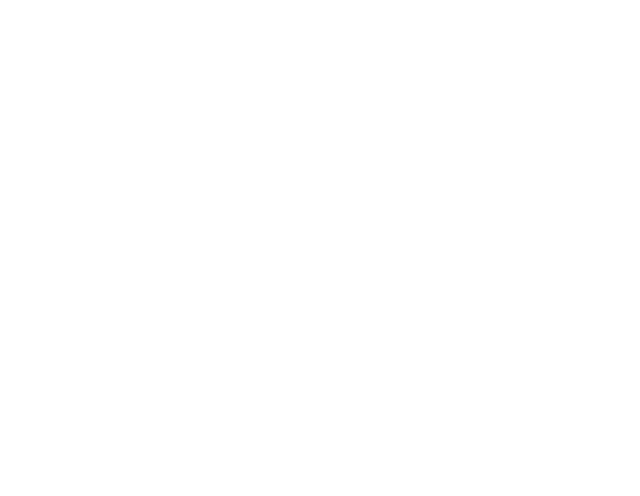
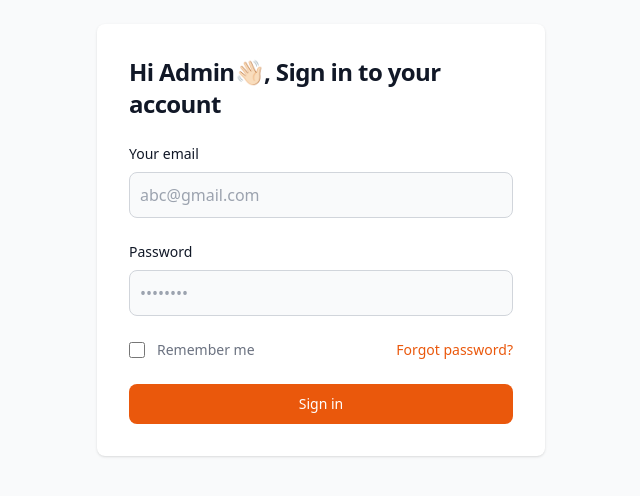
Before and after one commit to aayushhh44/new-portfolio, a React (Vite) app: page /admin in a window 1280 px wide. Before the commit this address had no page. Shown: the part 160-656 px from the top of the page, without its empty margins (319-959 px from the left). Built offline with nearby package versions, Linux system fonts and the light colour scheme; a web font is replaced by a local one.

Commit message:
remove: linkedin

```diff
--- a/package.json
+++ b/package.json
@@ -14,6 +14,7 @@
     "react": "^18.3.1",
     "react-dom": "^18.3.1",
     "react-icons": "^5.3.0",
+    "react-quill": "^2.0.0",
     "react-router-dom": "^6.26.2",
     "react-scroll": "^1.9.0",
     "router": "^1.3.8"
--- a/src/App.jsx
+++ b/src/App.jsx
@@ -5,6 +5,8 @@ import FirstPage from "./pages/FirstPage";
 import { Routes, Route } from "react-router-dom";
 import BlogPost1 from "./pages/components/BlogPost1";
 import Index from "./pages/components/Index";
+import AdminLogin from "./pages/blogs/AdminLogin";
+import BlogWrite from "./pages/blogs/BlogWrite";
 // import BlogPost from './pages/components/BlogPost1'
 
 const App = () => {
@@ -15,6 +17,8 @@ const App = () => {
         <Route path="/" element={<FirstPage />} />
         <Route path="/blog" element={<Index />} />
         <Route path="/blog/:id" element={<BlogPost1 />} />
+        <Route path="/admin" element={<AdminLogin/>} />
+        <Route path="/blog-write" element={<BlogWrite/>}/>
       </Routes>
     </div>
   );
--- a/src/components/ContactMe.jsx
+++ b/src/components/ContactMe.jsx
@@ -10,7 +10,7 @@ const ContactMe = () => {
           </h1>
 
           <div className="flex justify-center mt-12 gap-24">
-            <a target="_blank" href="https://www.linkedin.com/in/aayush-poudel-915007223/">
+            <a target="_blank" href="/">
 
               <img src="/linkedin.svg" alt="Linkedin" />
             </a>
--- a/src/components/Topbar.jsx
+++ b/src/components/Topbar.jsx
@@ -5,7 +5,6 @@ const Topbar = () => {
     <div className="p-8">
       <div className="flex justify-between">
         <h1 className="font-manrope text-2xl font-extrabold">aayush.</h1>
-
         <div>
           <p className="text-lg font-manrope">
             <span className="underline underline-offset-4">aa</span>ymongush
--- /dev/null
+++ b/src/pages/blogs/AdminLogin.jsx
@@ -0,0 +1,97 @@
+import React from "react";
+import { useNavigate } from "react-router-dom";
+
+
+const AdminLogin = () => {
+    const navigate = useNavigate();
+
+
+  return (
+    <div>
+      <div>
+        <section class="bg-gray-50">
+          {/* <h1>Login as Admin</h1> */}
+
+          <div class="flex flex-col items-center justify-center px-6 py-8 mx-auto md:h-screen lg:py-0">
+            <div class="w-full bg-white rounded-lg shadow dark:border md:mt-0 sm:max-w-md xl:p-0 ">
+              <div class="p-6 space-y-4 md:space-y-6 sm:p-8">
+                <h1 class="text-xl font-bold leading-tight tracking-tight text-gray-900 md:text-2xl">
+                  Hi Admin👋🏻, Sign in to your account
+                </h1>
+                <form class="space-y-4 md:space-y-6" action="#">
+                  <div>
+                    <label
+                      for="email"
+                      class="block mb-2 text-sm font-medium text-gray-900"
+                    >
+                      Your email
+                    </label>
+                    <input
+                      type="email"
+                      name="email"
+                      id="email"
+                      class="bg-gray-50 border border-gray-300 text-gray-900 rounded-lg focus:ring-primary-600 focus:border-primary-600 block w-full p-2.5  dark:focus:border-blue-500"
+                      placeholder="abc@gmail.com"
+                      required=""
+                    />
+                  </div>
+                  <div>
+                    <label
+                      for="password"
+                      class="block mb-2 text-sm font-medium text-gray-900 "
+                    >
+                      Password
+                    </label>
+                    <input
+                      type="password"
+                      name="password"
+                      id="password"
+                      placeholder="••••••••"
+                      class="bg-gray-50 border border-gray-300 text-gray-900 rounded-lg focus:ring-primary-600 focus:border-primary-600 block w-full p-2.5 "
+                      required=""
+                    />
+                  </div>
+                  <div class="flex items-center justify-between">
+                    <div class="flex items-start">
+                      <div class="flex items-center h-5">
+                        <input
+                          id="remember"
+                          aria-describedby="remember"
+                          type="checkbox"
+                          class="w-4 h-4 border border-gray-300 rounded bg-gray-50 focus:ring-3 focus:ring-primary-300 dark:bg-gray-700 dark:border-gray-600 dark:focus:ring-primary-600 dark:ring-offset-gray-800"
+                          required=""
+                        />
+                      </div>
+                      <div class="ml-3 text-sm">
+                        <label
+                          for="remember"
+                          class="text-gray-500 dark:text-gray-300"
+                        >
+                          Remember me
+                        </label>
+                      </div>
+                    </div>
+                    <a
+                      href="#"
+                      class="text-sm font-medium text-orange-600 hover:underline"
+                    >
+                      Forgot password?
+                    </a>
+                  </div>
+                  <button onClick={() => navigate('/blog-write')}
+                    type="submit"
+                    class="w-full text-white bg-primary-600 hover:bg-primary-700 focus:ring-4 focus:outline-none focus:ring-primary-300 font-medium rounded-lg text-sm px-5 py-2.5 text-center bg-orange-600"
+                  >
+                    Sign in
+                  </button>
+                </form>
+              </div>
+            </div>
+          </div>
+        </section>
+      </div>
+    </div>
+  );
+};
+
+export default AdminLogin;
--- /dev/null
+++ b/src/pages/blogs/BlogWrite.jsx
@@ -0,0 +1,44 @@
+import React, { useState } from 'react'
+import ReactQuill, { Quill } from 'react-quill'
+import 'quill/dist/quill.snow.css';
+
+const BlogWrite = () => {
+
+  const [editorContent, setEditorContent] = useState('');
+
+    const handleChange = (value) => {
+      setEditorContent(value);
+    };
+
+    const handleSave = () => {
+      console.log('Blog content saved:', editorContent);
+    };
+
+
+  const modules = {
+    toolbar: [
+      [{ 'header': '1' }, { 'header': '2' }, { 'font': [] }],
+      [{ 'list': 'ordered' }, { 'list': 'bullet' }],
+      ['bold', 'italic', 'underline'],
+      ['link'],
+      [{ 'align': [] }],
+      ['blockquote', 'code-block'],
+      ['clean'],
+      ['image'],
+    ],
+  };
+
+  return (
+    <div>
+      <ReactQuill onChange={handleChange} modules={modules}  formats={[
+          'header', 'font', 'bold', 'italic', 'underline', 'list', 'bullet', 'link', 'image', 'blockquote', 'code-block', 'align'
+        ]} className='p-16' theme='snow' />
+
+
+<button onClick={handleSave}>Save Blog</button>
+
+    </div>
+  )
+}
+
+export default BlogWrite
```
Also changed, not shown: 1 other file (tests, documents, lock files or other folders).
